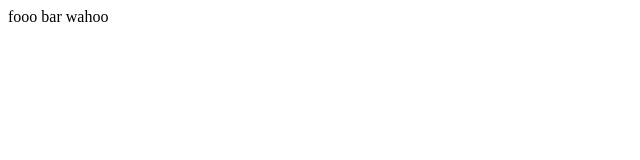
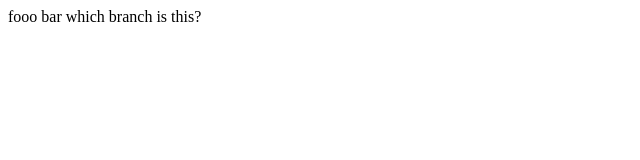
Before and after one commit to charlietfl/test, a plain HTML site: page index.html in a window 1280 px wide. Shown: the whole page, without its empty margins (0-640 px from the left). Drawn offline with Linux system fonts and the light colour scheme.

Commit message:
add "which branch"

```diff
--- a/index.html
+++ b/index.html
@@ -4,6 +4,6 @@
     <title>Coooool</title>
 </head>
 <body>
-fooo bar wahoo
+fooo bar which branch is this?
 </body>
 </html>
```
